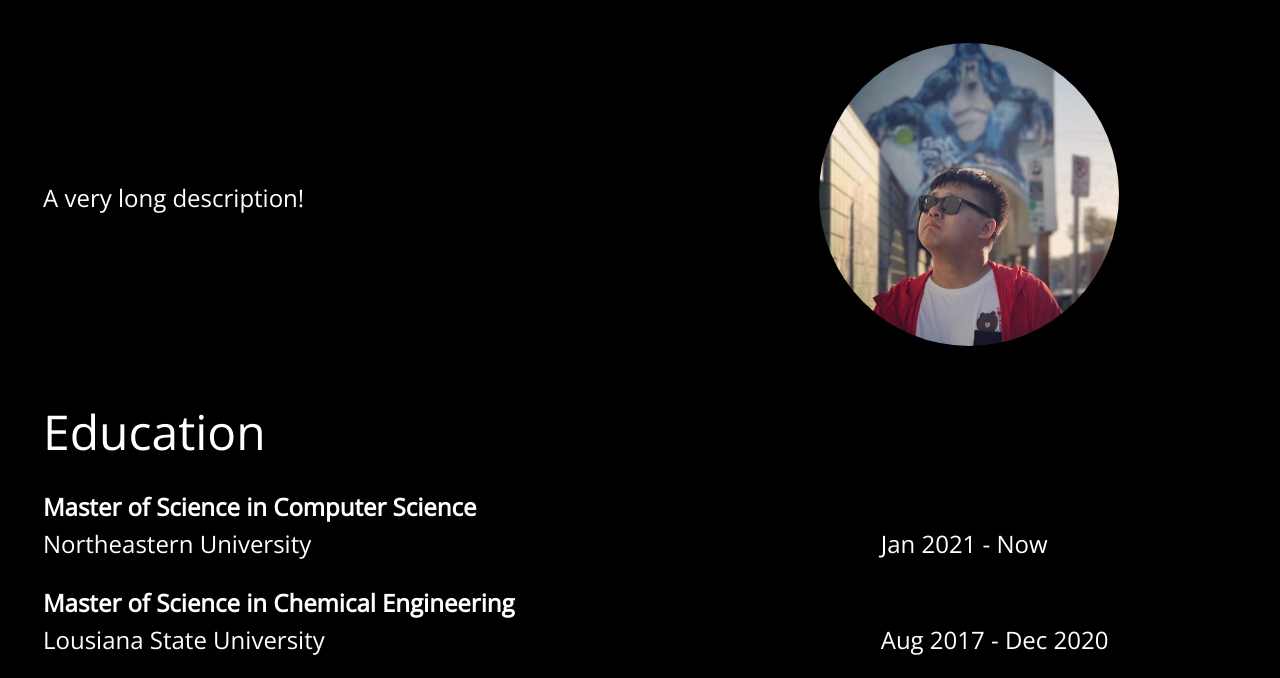
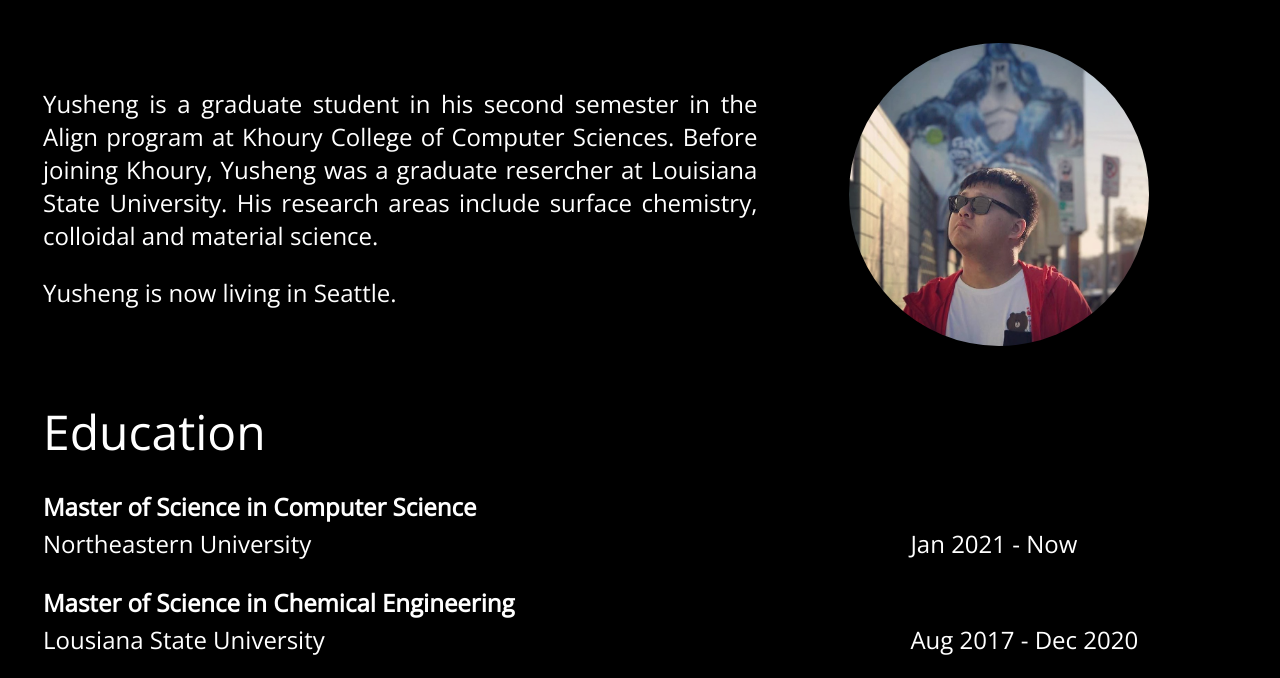
Before and after one commit to linusguo/PersonalWebsite, a website: page html/about.html in a window 1280 px wide. Shown: the top 678 px of the page. Drawn offline with nearby package versions, Linux system fonts and the light colour scheme.

Commit message:
Updated hierarchy

```diff
--- a/css/about.css
+++ b/css/about.css
@@ -31,7 +31,7 @@ th, td {
 }
 
 .narrow {
-  width: 45%
+  width: 40%
 }
 
 #education {
@@ -45,5 +45,9 @@ th, td {
 }
 
 .period {
-  padding-left: 180px;
+  padding-left: 150px;
 }
+
+#intro {
+  text-align: justify;
+}
--- a/about.html
+++ b/html/about.html
@@ -5,7 +5,7 @@
     <title>About me</title>
     <link href="../css/index.css" rel="stylesheet">
     <link href="../css/about.css" rel="stylesheet">
-    <link rel="shortcut icon" type="image.jpg" href="img/favicon.ico">
+    <link rel="shortcut icon" type="image/jpg" href="../img/favicon.ico">
     <link rel="preconnect" href="https://fonts.gstatic.com">
     <link href="https://fonts.googleapis.com/css2?family=Open+Sans:wght@300&display=swap" rel="stylesheet">
     <script src="https://ajax.googleapis.com/ajax/libs/jquery/3.5.1/jquery.min.js"></script>
@@ -17,8 +17,14 @@
       <table id="table">
         <tr>
           <td>
+            <p id="intro">
+              Yusheng is a graduate student in his second semester in the Align program at Khoury
+              College of Computer Sciences. Before joining Khoury, Yusheng was a graduate resercher
+              at Louisiana State University. His research areas include surface chemistry, colloidal
+              and material science.
+            </p>
             <p>
-              A very long description!
+              Yusheng is now living in Seattle.
             </p>
           </td>
           <td class="aligned narrow">
@@ -65,7 +71,7 @@
     </div>
 
     <div class="navbar_div">
-      <a class="navbar" href="index.html">Home</a>
+      <a class="navbar" href="../index.html">Home</a>
       <a class="navbar" href="about.html">About me</a>
       <a class="navbar" href="#placeholder">Publication</a>
       <a class="navbar" href="https://www.instagram.com/st_linus/" target="_blank">Instagram</a>
```
Also changed, not shown: index.html (+3 -3 lines), html/publication.html (added).
